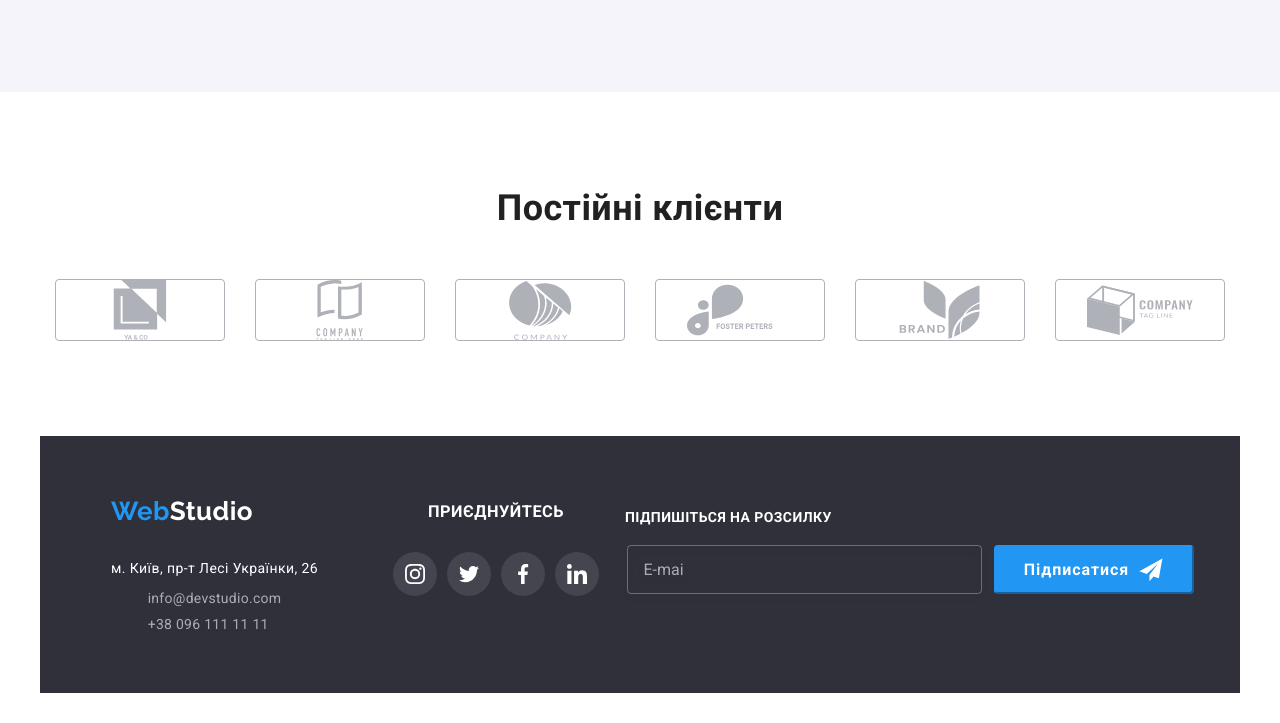
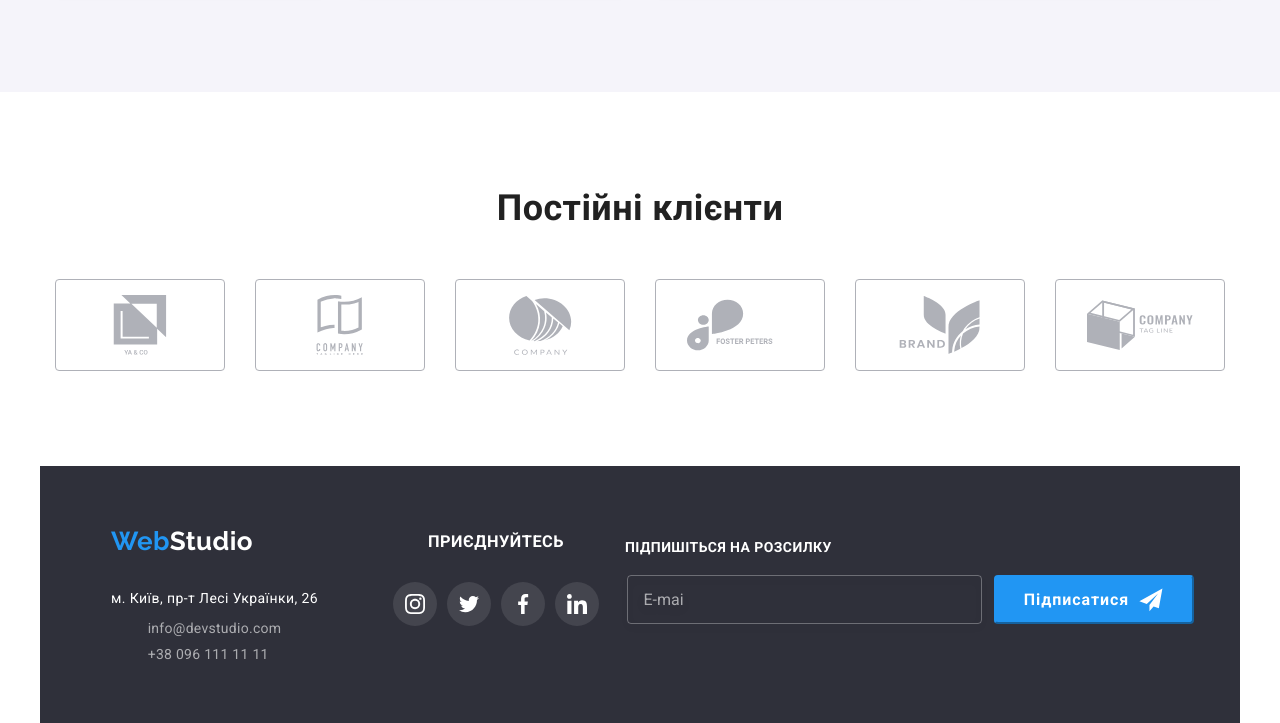
Before and after one commit to makoviisergii/goit-markup-hw-08, a plain HTML site: page index.html in a window 1280 px wide. Shown: the part 2160-2883 px from the top of the page. Before the commit the page ends 2853 px from the top, so only its background shows below. Drawn offline with nearby package versions, Linux system fonts and the light colour scheme.

Commit message:
hw8-corrected4

```diff
--- a/scss/layouts/_claents.scss
+++ b/scss/layouts/_claents.scss
@@ -1,10 +1,11 @@
 .claents {
  display: flex;
-    align-items: flex-start;
-      justify-content: space-between;
-      gap: 30px;
+  flex-direction: row;
+  flex-wrap: wrap;
+  gap: 30px;
   &__item {
-  @include calc(2, 30px);
+    width: 100%;
+    height: 92px;
   }
   &__link {
     border: 1px solid #afb1b8;
```
Also changed, not shown: css/main.css, css/main.min.css, 2 other files.
